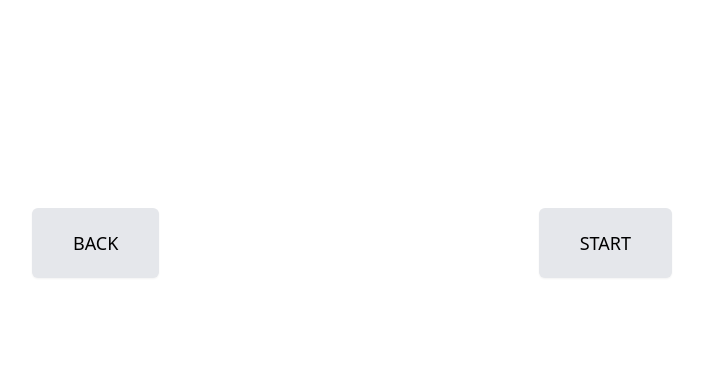
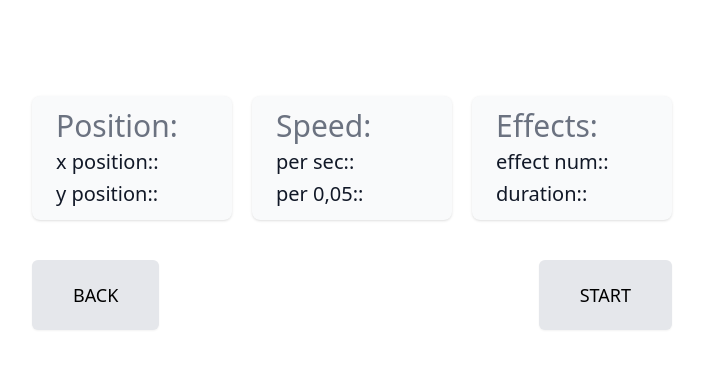
Before and after one commit to begosustatx/Thesis-app, a React (Create React App) app: page / in a window 1280 px wide. Both pictures are taken after a click on the element "WORD LEVEL". Shown: the top 368 px of the page, without its empty margins (288-991 px from the left). Built offline with nearby package versions, Linux system fonts and the light colour scheme; no server answers.

Commit message:
stats added

```diff
--- a/src/componets/main.js
+++ b/src/componets/main.js
@@ -1,14 +1,15 @@
 /* This example requires Tailwind CSS v2.0+ */
-import { BrowserRouter as Router, Route, Routes, useNavigate } from 'react-router-dom'
-
-import { useHistory } from "react-router-dom";
-
-import Sentence from './sentence_level'
-import Word from './word_level'
-import { useEffect, useState } from 'react'
+import { useNavigate, } from 'react-router-dom'
+import { useEffect } from 'react'
 
 export default function Example() {
     const navigate = useNavigate();
+    useEffect(() => {
+        fetch('/stop_tracking').then(res => res.json()).then(data => {
+            console.log(data)
+        });
+    }, []);
+
 
     return (
         <div className="w-2/4 h-96		mx-auto mt-56 ">
--- /dev/null
+++ b/src/componets/stats.js
@@ -0,0 +1,37 @@
+import { useEffect, useState } from 'react'
+
+/* This example requires Tailwind CSS v2.0+ */
+const stats = [
+    { name: 'Position:', stat1: 'x position:', stat2: 'y position:' },
+    { name: 'Speed:', stat1: 'per sec:', stat2: 'per 0,05:' },
+    { name: 'Effects:', stat1: 'effect num:', stat2: 'duration:' },
+]
+
+export default function Example() {
+    const [data, setData] = useState();
+    const [x, setI] = useState(0)
+    useEffect(() => {
+        let temp_data = 0
+        const interval = setInterval(() => {
+            fetch('/get_stats').then(res => res.json()).then(data => {
+                temp_data = data
+            });
+            //console.log('This will run every second!');
+            setData(temp_data.x_pos)
+        }, 50);
+        return () => clearInterval(interval);
+    }, []);
+    return (
+        <div>
+            <dl className="mt-5 grid grid-cols-1 gap-5 sm:grid-cols-3">
+                {stats.map((item) => (
+                    <div key={item.name} className="px-6 py-3 bg-gray-50 shadow rounded-lg overflow-hidden font-light">
+                        <dt className="text-3xl font-light text-gray-500 truncate">{item.name}</dt>
+                        <dd className="mt-1 text-xl  text-gray-900">{item.stat1}:{data}</dd>
+                        <dd className="mt-1 text-xl  text-gray-900">{item.stat2}:{data}</dd>
+                    </div>
+                ))}
+            </dl>
+        </div>
+    )
+}
--- a/src/componets/word_level.js
+++ b/src/componets/word_level.js
@@ -4,6 +4,8 @@ import ReactHtmlParser, {
     processNodes
 } from "react-html-parser";
 import { useNavigate } from 'react-router-dom'
+import Stats from './stats'
+
 export default function Example() {
     const navigate = useNavigate();
 
@@ -18,6 +20,7 @@ export default function Example() {
         fetch('/process_text').then(res => res.json()).then(data => {
             sethtml(data.object)
         });
+        console.log("here")
     }, []);
 
     function transform(node, index) {
@@ -91,8 +94,9 @@ export default function Example() {
     }
 
     return (
-        <div className="w-2/4 h-96	mx-auto mt-52 ">
-            <div className="">
+        <div className="w-2/4 h-96	mx-auto mt-24 ">
+            <Stats />
+            <div className="mt-10">
                 <button className="  items-center px-10 py-5 border border-transparent text-lg font-medium rounded-md shadow-sm text-black bg-gray-200 cursor-pointer"
                     onClick={() => handleStop()}>BACK</button>
                 <button className="float-right	 items-center px-10 py-5 border border-transparent text-lg font-medium rounded-md shadow-sm text-black bg-gray-200 cursor-pointer"
```
